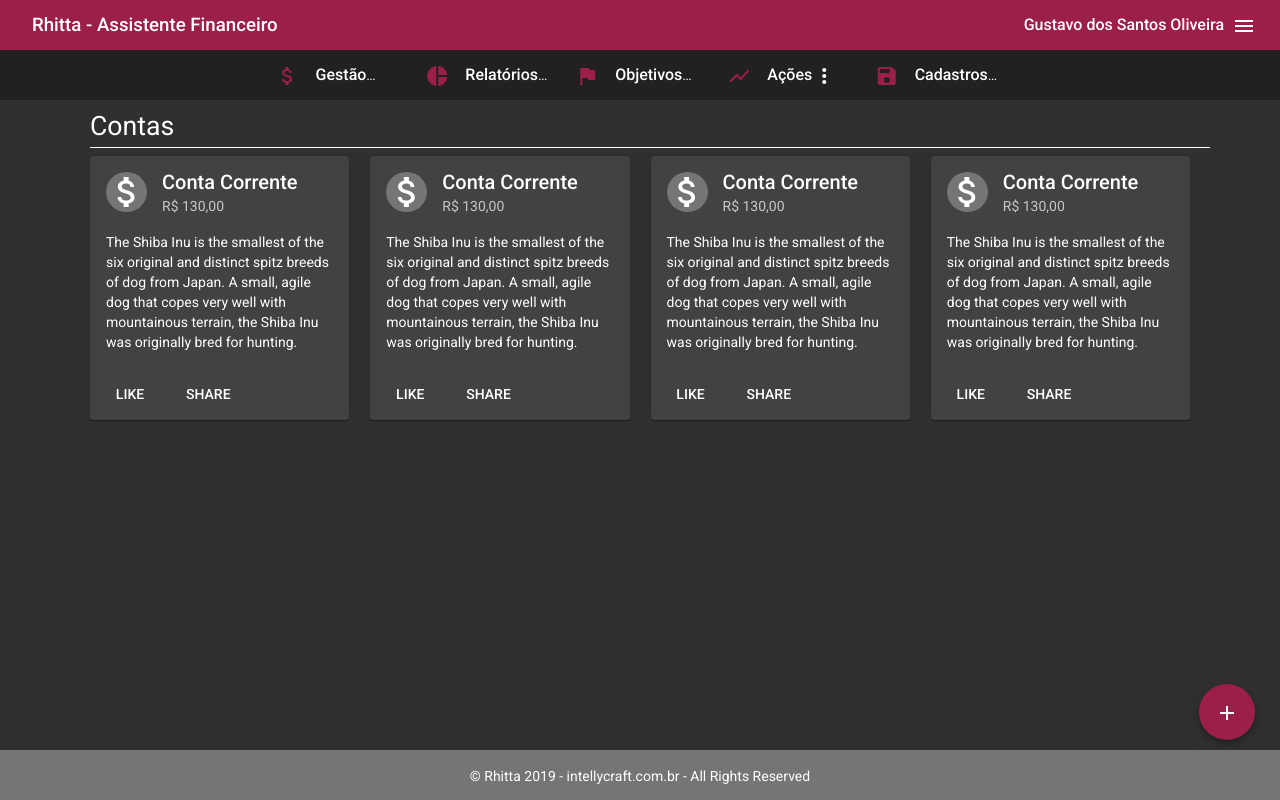
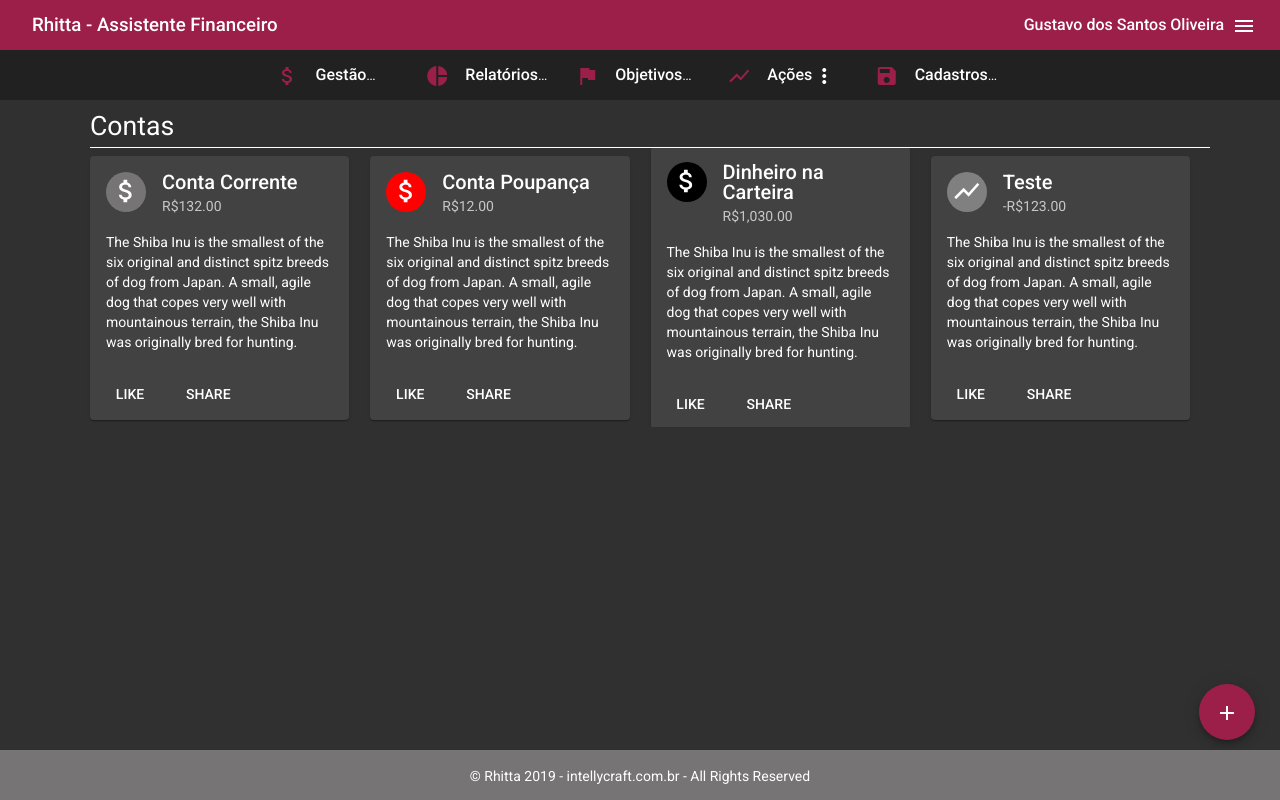
Before and after one commit to gustavoosantoos/AssistenteFinanceiro-Frontend, an Angular app: page /gestao/contas in a window 1280 px wide. Built offline with nearby package versions, Linux system fonts and the light colour scheme.

Commit message:
feat(contas): cards de contas criados com variáveis

```diff
--- a/src/app/app.module.ts
+++ b/src/app/app.module.ts
@@ -18,6 +18,7 @@ import { MenuSuperiorComponent } from './layout/menu-superior/menu-superior.comp
 import { PageFooterComponent } from './layout/page-footer/page-footer.component';
 import { PageHeaderComponent } from './layout/page-header/page-header.component';
 import { PageTitleComponent } from './layout/page-title/page-title.component';
+
 
 
 @NgModule({
--- a/src/app/gestao/contas/listagem-contas/listagem-contas.component.html
+++ b/src/app/gestao/contas/listagem-contas/listagem-contas.component.html
@@ -1,87 +1,15 @@
 <app-page-title [title]="'Contas'"></app-page-title>
 
 <mat-grid-list cols="4">
-  <mat-grid-tile [colspan]="1">
+  <mat-grid-tile [colspan]="1" *ngFor="let conta of contas">
     <div class="conta-container">
       <mat-card class="example-card">
         <mat-card-header>
-          <div mat-card-avatar>
-            <i class="material-icons conta-icon">attach_money</i>
+          <div mat-card-avatar class="conta-icon-container" [ngStyle]="{'background-color': conta.icon.color}">
+            <i class="material-icons conta-icon">{{conta.icon.icon}}</i>
           </div>
-          <mat-card-title>Conta Corrente</mat-card-title>
-          <mat-card-subtitle>R$ 130,00</mat-card-subtitle>
-        </mat-card-header>
-        <mat-card-content>
-          <p>
-            The Shiba Inu is the smallest of the six original and distinct spitz breeds of dog from Japan.
-            A small, agile dog that copes very well with mountainous terrain, the Shiba Inu was originally
-            bred for hunting.
-          </p>
-        </mat-card-content>
-        <mat-card-actions>
-          <button mat-button>LIKE</button>
-          <button mat-button>SHARE</button>
-        </mat-card-actions>
-      </mat-card>
-    </div>
-  </mat-grid-tile>
-  <mat-grid-tile [colspan]="1">
-    <div class="conta-container">
-      <mat-card class="example-card">
-        <mat-card-header>
-          <div mat-card-avatar>
-            <i class="material-icons conta-icon">attach_money</i>
-          </div>
-          <mat-card-title>Conta Corrente</mat-card-title>
-          <mat-card-subtitle>R$ 130,00</mat-card-subtitle>
-        </mat-card-header>
-        <mat-card-content>
-          <p>
-            The Shiba Inu is the smallest of the six original and distinct spitz breeds of dog from Japan.
-            A small, agile dog that copes very well with mountainous terrain, the Shiba Inu was originally
-            bred for hunting.
-          </p>
-        </mat-card-content>
-        <mat-card-actions>
-          <button mat-button>LIKE</button>
-          <button mat-button>SHARE</button>
-        </mat-card-actions>
-      </mat-card>
-    </div>
-  </mat-grid-tile>
-  <mat-grid-tile [colspan]="1">
-    <div class="conta-container">
-      <mat-card class="example-card">
-        <mat-card-header>
-          <div mat-card-avatar>
-            <i class="material-icons conta-icon">attach_money</i>
-          </div>
-          <mat-card-title>Conta Corrente</mat-card-title>
-          <mat-card-subtitle>R$ 130,00</mat-card-subtitle>
-        </mat-card-header>
-        <mat-card-content>
-          <p>
-            The Shiba Inu is the smallest of the six original and distinct spitz breeds of dog from Japan.
-            A small, agile dog that copes very well with mountainous terrain, the Shiba Inu was originally
-            bred for hunting.
-          </p>
-        </mat-card-content>
-        <mat-card-actions>
-          <button mat-button>LIKE</button>
-          <button mat-button>SHARE</button>
-        </mat-card-actions>
-      </mat-card>
-    </div>
-  </mat-grid-tile>
-  <mat-grid-tile [colspan]="1">
-    <div class="conta-container">
-      <mat-card class="example-card">
-        <mat-card-header>
-          <div mat-card-avatar>
-            <i class="material-icons conta-icon">attach_money</i>
-          </div>
-          <mat-card-title>Conta Corrente</mat-card-title>
-          <mat-card-subtitle>R$ 130,00</mat-card-subtitle>
+          <mat-card-title>{{conta.nome}}</mat-card-title>
+          <mat-card-subtitle>{{conta.saldo | currency:'BRL'}}</mat-card-subtitle>
         </mat-card-header>
         <mat-card-content>
           <p>
--- a/src/app/gestao/contas/listagem-contas/listagem-contas.component.scss
+++ b/src/app/gestao/contas/listagem-contas/listagem-contas.component.scss
@@ -4,11 +4,13 @@
   right: 25px;
 }
 
-.conta-icon {
-    font-size: 40px;
-    background-color: #767474;
+.conta-icon-container {
+  .conta-icon {
+    font-size: 30px;
     border-radius: 50%;
-    padding-left: 1px;
+    padding-left: 5px;
+    padding-top: 4px;
+  }
 }
 
 .conta-container {
--- a/src/app/gestao/contas/listagem-contas/listagem-contas.component.ts
+++ b/src/app/gestao/contas/listagem-contas/listagem-contas.component.ts
@@ -6,6 +6,13 @@ import { Component, OnInit } from '@angular/core';
   styleUrls: ['./listagem-contas.component.scss']
 })
 export class ListagemContasComponent implements OnInit {
+  public contas: Array<any> = [
+    { nome: 'Conta Corrente', saldo: 132.0, saldoFinalMes: 0, icon: {color: '#767474', icon: 'attach_money'}},
+    { nome: 'Conta Poupança', saldo: 12.0, saldoFinalMes: 0, icon: {color: 'red', icon: 'attach_money'}},
+    { nome: 'Dinheiro na Carteira', saldo: 1030.0, saldoFinalMes: 0, icon: {color: 'black', icon: 'attach_money'}},
+    { nome: 'Teste', saldo: -123.0, saldoFinalMes: 1300, icon: {color: 'gray', icon: 'show_chart'}}
+  ];
+
   constructor() { }
 
   ngOnInit() {
```
